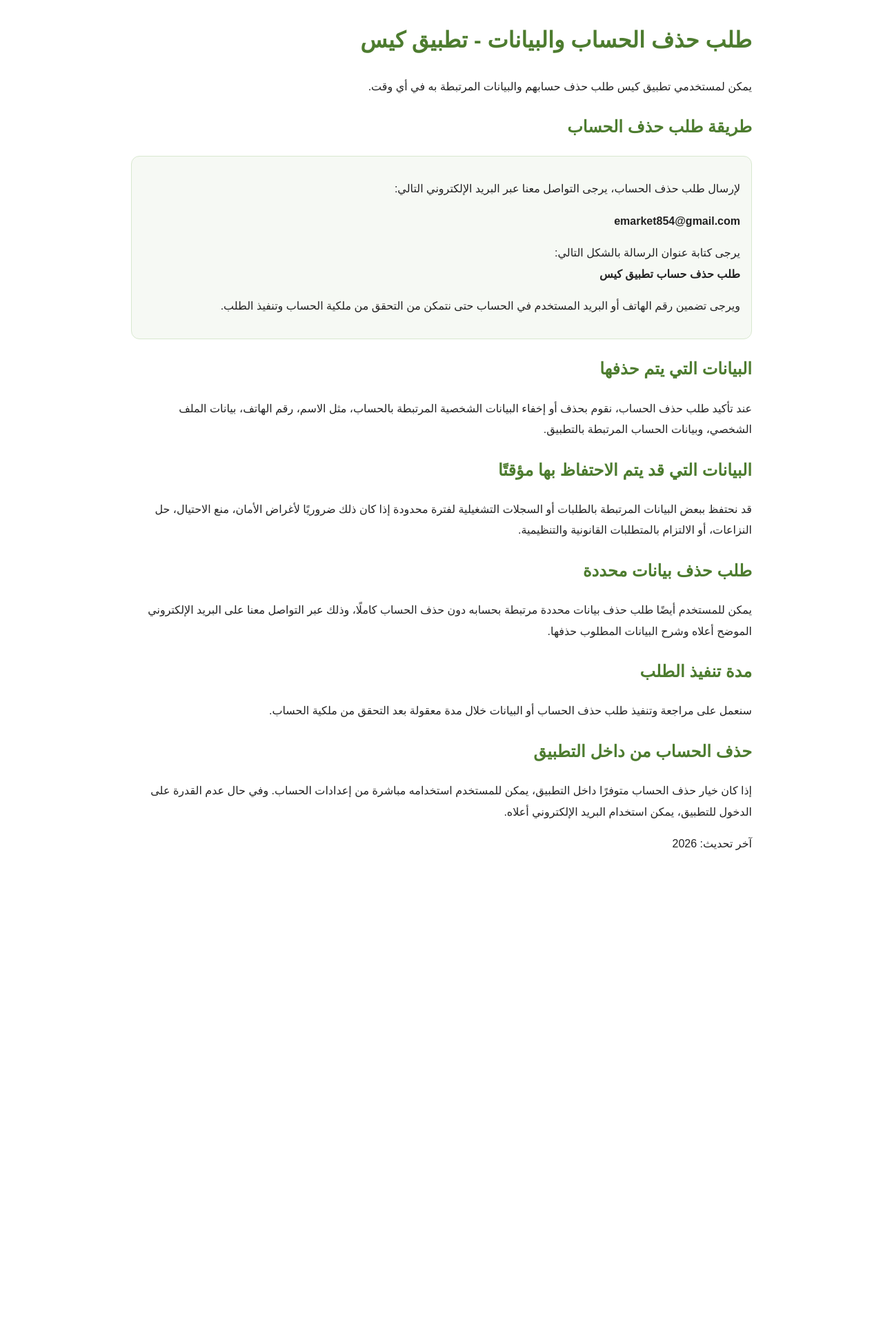
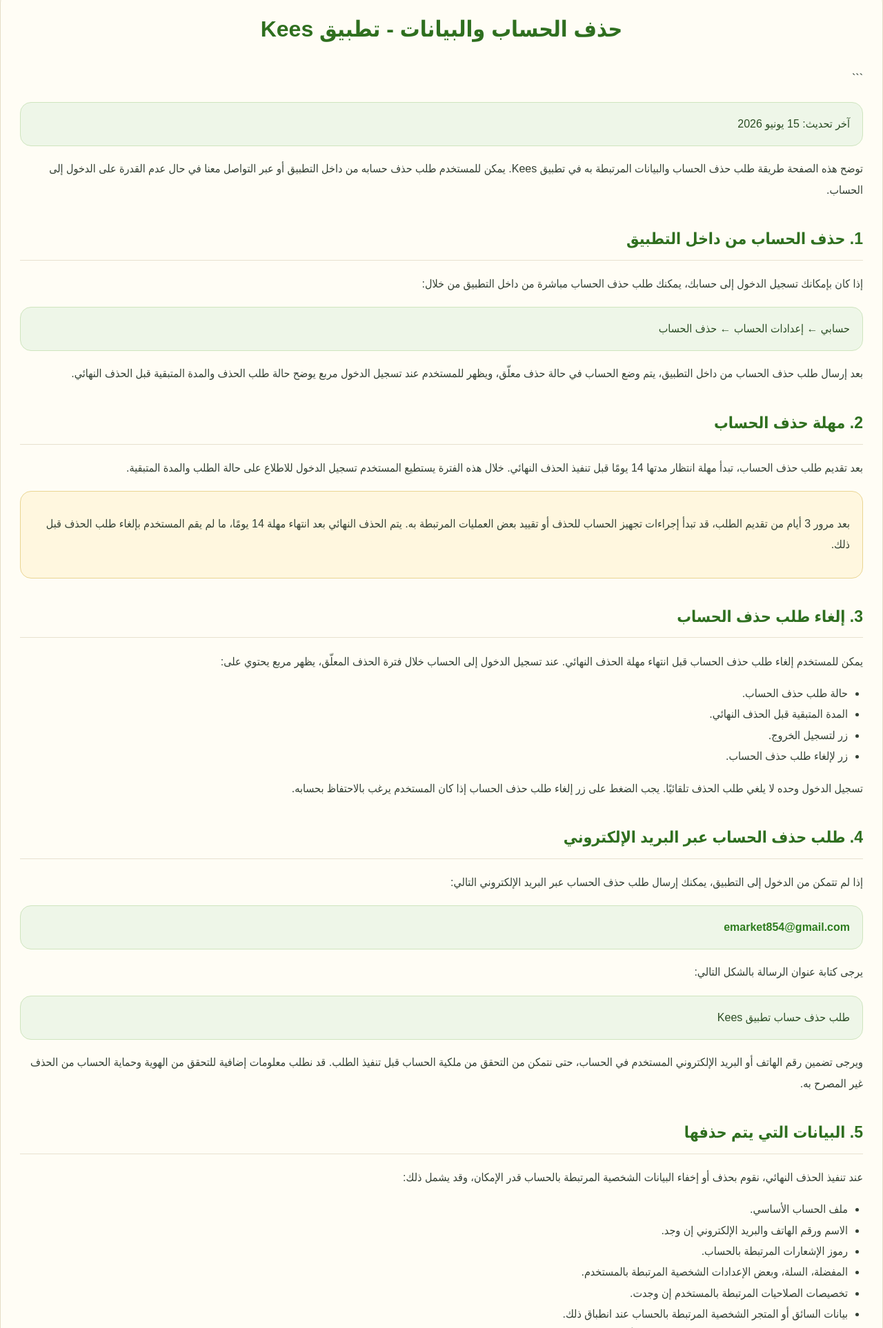
Before and after one commit to KeesApp/kees-privacy-policy, a plain HTML site: page delete-account.html in a window 1280 px wide. Shown: the part 17-1943 px from the top of the page at 69% size. Before the commit the page ends 1296 px from the top, so only its background shows below. Drawn offline with Linux system fonts and the light colour scheme.

Commit message:
Update delete-account page content and styles

````diff
--- a/delete-account.html
+++ b/delete-account.html
@@ -1,93 +1,257 @@
 <!DOCTYPE html>
+
 <html lang="ar" dir="rtl">
 <head>
-  <meta charset="UTF-8">
-  <meta name="viewport" content="width=device-width, initial-scale=1.0">
-  <title>طلب حذف الحساب - تطبيق كيس</title>
+  <meta charset="UTF-8" />
+  <meta name="viewport" content="width=device-width, initial-scale=1.0" />
+  <title>حذف الحساب والبيانات - تطبيق Kees</title>
   <style>
     body {
-      font-family: Arial, sans-serif;
+      margin: 0;
+      font-family: Arial, Tahoma, sans-serif;
       line-height: 1.9;
-      max-width: 900px;
-      margin: 0 auto;
-      padding: 24px;
-      color: #222;
-      background: #fff;
+      color: #1f2f1f;
+      background: #f8f6ec;
     }
 
-    h1, h2 {
-      color: #4d7c2f;
-    }
+```
+.container {
+  max-width: 920px;
+  margin: 0 auto;
+  padding: 32px 18px 60px;
+}
 
-    .box {
-      background: #f6f9f4;
-      border: 1px solid #d8e8cf;
-      padding: 16px;
-      border-radius: 12px;
-    }
+.card {
+  background: #fffdf5;
+  border: 1px solid #e5ddc7;
+  border-radius: 22px;
+  padding: 28px;
+  box-shadow: 0 10px 30px rgba(42, 78, 30, 0.08);
+}
+
+h1 {
+  color: #2f6f1f;
+  margin-top: 0;
+  text-align: center;
+  font-size: 32px;
+}
+
+h2 {
+  color: #2f6f1f;
+  margin-top: 34px;
+  font-size: 23px;
+  border-bottom: 1px solid #e8e1cf;
+  padding-bottom: 8px;
+}
+
+p, li {
+  font-size: 16px;
+  color: #344033;
+}
+
+ul {
+  padding-right: 22px;
+}
+
+.box {
+  background: #eef6e8;
+  border: 1px solid #cfe5bf;
+  padding: 16px 18px;
+  border-radius: 16px;
+  margin: 18px 0;
+  color: #2c4e25;
+}
+
+.warning {
+  background: #fff7df;
+  border: 1px solid #ead593;
+  padding: 16px 18px;
+  border-radius: 16px;
+  margin: 18px 0;
+  color: #4d421c;
+}
+
+.ltr {
+  direction: ltr;
+  unicode-bidi: embed;
+  display: inline-block;
+}
+
+a {
+  color: #2f7d20;
+  text-decoration: none;
+  font-weight: bold;
+}
+
+a:hover {
+  text-decoration: underline;
+}
+
+.footer {
+  margin-top: 35px;
+  text-align: center;
+  color: #687064;
+  font-size: 14px;
+}
+```
+
   </style>
 </head>
 <body>
-  <h1>طلب حذف الحساب والبيانات - تطبيق كيس</h1>
+  <main class="container">
+    <section class="card">
+      <h1>حذف الحساب والبيانات - تطبيق Kees</h1>
+
+```
+  <p class="box">
+    آخر تحديث: 15 يونيو 2026
+  </p>
 
   <p>
-    يمكن لمستخدمي تطبيق كيس طلب حذف حسابهم والبيانات المرتبطة به في أي وقت.
+    توضح هذه الصفحة طريقة طلب حذف الحساب والبيانات المرتبطة به في تطبيق Kees.
+    يمكن للمستخدم طلب حذف حسابه من داخل التطبيق أو عبر التواصل معنا في حال عدم القدرة على الدخول إلى الحساب.
   </p>
 
-  <h2>طريقة طلب حذف الحساب</h2>
+  <h2>1. حذف الحساب من داخل التطبيق</h2>
+  <p>
+    إذا كان بإمكانك تسجيل الدخول إلى حسابك، يمكنك طلب حذف الحساب مباشرة من داخل التطبيق من خلال:
+  </p>
 
-  <div class="box">
+  <p class="box">
+    حسابي ← إعدادات الحساب ← حذف الحساب
+  </p>
+
+  <p>
+    بعد إرسال طلب حذف الحساب من داخل التطبيق، يتم وضع الحساب في حالة حذف معلّق، ويظهر للمستخدم عند تسجيل الدخول
+    مربع يوضح حالة طلب الحذف والمدة المتبقية قبل الحذف النهائي.
+  </p>
+
+  <h2>2. مهلة حذف الحساب</h2>
+  <p>
+    بعد تقديم طلب حذف الحساب، تبدأ مهلة انتظار مدتها 14 يومًا قبل تنفيذ الحذف النهائي.
+    خلال هذه الفترة يستطيع المستخدم تسجيل الدخول للاطلاع على حالة الطلب والمدة المتبقية.
+  </p>
+
+  <div class="warning">
     <p>
-      لإرسال طلب حذف الحساب، يرجى التواصل معنا عبر البريد الإلكتروني التالي:
-    </p>
-
-    <p>
-      <strong>emarket854@gmail.com</strong>
-    </p>
-
-    <p>
-      يرجى كتابة عنوان الرسالة بالشكل التالي:
-      <br>
-      <strong>طلب حذف حساب تطبيق كيس</strong>
-    </p>
-
-    <p>
-      ويرجى تضمين رقم الهاتف أو البريد المستخدم في الحساب حتى نتمكن من التحقق من ملكية الحساب وتنفيذ الطلب.
+      بعد مرور 3 أيام من تقديم الطلب، قد تبدأ إجراءات تجهيز الحساب للحذف أو تقييد بعض العمليات المرتبطة به.
+      يتم الحذف النهائي بعد انتهاء مهلة 14 يومًا، ما لم يقم المستخدم بإلغاء طلب الحذف قبل ذلك.
     </p>
   </div>
 
-  <h2>البيانات التي يتم حذفها</h2>
+  <h2>3. إلغاء طلب حذف الحساب</h2>
+  <p>
+    يمكن للمستخدم إلغاء طلب حذف الحساب قبل انتهاء مهلة الحذف النهائي.
+    عند تسجيل الدخول إلى الحساب خلال فترة الحذف المعلّق، يظهر مربع يحتوي على:
+  </p>
+
+  <ul>
+    <li>حالة طلب حذف الحساب.</li>
+    <li>المدة المتبقية قبل الحذف النهائي.</li>
+    <li>زر لتسجيل الخروج.</li>
+    <li>زر لإلغاء طلب حذف الحساب.</li>
+  </ul>
 
   <p>
-    عند تأكيد طلب حذف الحساب، نقوم بحذف أو إخفاء البيانات الشخصية المرتبطة بالحساب، مثل الاسم، رقم الهاتف، بيانات الملف الشخصي، وبيانات الحساب المرتبطة بالتطبيق.
+    تسجيل الدخول وحده لا يلغي طلب الحذف تلقائيًا. يجب الضغط على زر إلغاء طلب حذف الحساب إذا كان المستخدم يرغب بالاحتفاظ بحسابه.
   </p>
 
-  <h2>البيانات التي قد يتم الاحتفاظ بها مؤقتًا</h2>
-
+  <h2>4. طلب حذف الحساب عبر البريد الإلكتروني</h2>
   <p>
-    قد نحتفظ ببعض البيانات المرتبطة بالطلبات أو السجلات التشغيلية لفترة محدودة إذا كان ذلك ضروريًا لأغراض الأمان، منع الاحتيال، حل النزاعات، أو الالتزام بالمتطلبات القانونية والتنظيمية.
+    إذا لم تتمكن من الدخول إلى التطبيق، يمكنك إرسال طلب حذف الحساب عبر البريد الإلكتروني التالي:
   </p>
 
-  <h2>طلب حذف بيانات محددة</h2>
-
-  <p>
-    يمكن للمستخدم أيضًا طلب حذف بيانات محددة مرتبطة بحسابه دون حذف الحساب كاملًا، وذلك عبر التواصل معنا على البريد الإلكتروني الموضح أعلاه وشرح البيانات المطلوب حذفها.
-  </p>
-
-  <h2>مدة تنفيذ الطلب</h2>
-
-  <p>
-    سنعمل على مراجعة وتنفيذ طلب حذف الحساب أو البيانات خلال مدة معقولة بعد التحقق من ملكية الحساب.
-  </p>
-
-  <h2>حذف الحساب من داخل التطبيق</h2>
-
-  <p>
-    إذا كان خيار حذف الحساب متوفرًا داخل التطبيق، يمكن للمستخدم استخدامه مباشرة من إعدادات الحساب. وفي حال عدم القدرة على الدخول للتطبيق، يمكن استخدام البريد الإلكتروني أعلاه.
+  <p class="box">
+    <a href="mailto:emarket854@gmail.com" class="ltr">emarket854@gmail.com</a>
   </p>
 
   <p>
-    آخر تحديث: 2026
+    يرجى كتابة عنوان الرسالة بالشكل التالي:
   </p>
+
+  <p class="box">
+    طلب حذف حساب تطبيق Kees
+  </p>
+
+  <p>
+    ويرجى تضمين رقم الهاتف أو البريد الإلكتروني المستخدم في الحساب، حتى نتمكن من التحقق من ملكية الحساب قبل تنفيذ الطلب.
+    قد نطلب معلومات إضافية للتحقق من الهوية وحماية الحساب من الحذف غير المصرح به.
+  </p>
+
+  <h2>5. البيانات التي يتم حذفها</h2>
+  <p>
+    عند تنفيذ الحذف النهائي، نقوم بحذف أو إخفاء البيانات الشخصية المرتبطة بالحساب قدر الإمكان، وقد يشمل ذلك:
+  </p>
+
+  <ul>
+    <li>ملف الحساب الأساسي.</li>
+    <li>الاسم ورقم الهاتف والبريد الإلكتروني إن وجد.</li>
+    <li>رموز الإشعارات المرتبطة بالحساب.</li>
+    <li>المفضلة، السلة، وبعض الإعدادات الشخصية المرتبطة بالمستخدم.</li>
+    <li>تخصيصات الصلاحيات المرتبطة بالمستخدم إن وجدت.</li>
+    <li>بيانات السائق أو المتجر الشخصية المرتبطة بالحساب عند انطباق ذلك.</li>
+    <li>الصور أو الملفات الشخصية التي يمكن حذفها دون التأثير على سجلات تشغيلية أو قانونية ضرورية.</li>
+  </ul>
+
+  <h2>6. البيانات التي قد يتم الاحتفاظ بها</h2>
+  <p>
+    قد نحتفظ ببعض البيانات لفترة ضرورية إذا كانت مطلوبة لأغراض تشغيلية أو قانونية أو محاسبية أو لمنع الاحتيال أو حل النزاعات.
+    قد يشمل ذلك:
+  </p>
+
+  <ul>
+    <li>سجلات الطلبات والمعاملات.</li>
+    <li>السجلات المالية الخاصة بالمتاجر أو السائقين أو التطبيق.</li>
+    <li>سجلات الدعم أو الشكاوى عند الحاجة.</li>
+    <li>سجلات إدارية ضرورية لحماية النظام ومنع إساءة الاستخدام.</li>
+  </ul>
+
+  <p>
+    عند الاحتفاظ بهذه البيانات، نحاول تقليل البيانات الشخصية المباشرة قدر الإمكان أو إخفاءها عندما يكون ذلك مناسبًا.
+  </p>
+
+  <h2>7. حذف بيانات محددة بدون حذف الحساب</h2>
+  <p>
+    يمكن للمستخدم طلب حذف بيانات محددة مرتبطة بحسابه دون حذف الحساب كاملًا، وذلك عبر التواصل معنا على البريد الإلكتروني:
+    <a href="mailto:emarket854@gmail.com" class="ltr">emarket854@gmail.com</a>
+  </p>
+
+  <p>
+    يرجى توضيح البيانات المطلوب حذفها، مثل صورة معينة أو معلومة شخصية محددة، وسنراجع الطلب وفقًا لطبيعة البيانات ومتطلبات تشغيل الخدمة.
+  </p>
+
+  <h2>8. مدة معالجة الطلبات عبر البريد</h2>
+  <p>
+    سنعمل على مراجعة طلبات حذف الحساب أو البيانات خلال مدة معقولة بعد التحقق من ملكية الحساب.
+    قد تختلف مدة المعالجة حسب نوع البيانات وطبيعة الطلب والمتطلبات التشغيلية أو القانونية.
+  </p>
+
+  <h2>9. سياسة الخصوصية</h2>
+  <p>
+    لمزيد من التفاصيل حول البيانات التي يجمعها تطبيق Kees وكيفية استخدامها وحمايتها، يمكنك مراجعة سياسة الخصوصية من الرابط التالي:
+  </p>
+
+  <p class="box">
+    <a href="https://keesapp.github.io/kees-privacy-policy/" target="_blank" rel="noopener">
+      سياسة الخصوصية لتطبيق Kees
+    </a>
+  </p>
+
+  <h2>10. التواصل معنا</h2>
+  <p>
+    لأي استفسار بخصوص حذف الحساب أو البيانات، يمكن التواصل معنا عبر:
+  </p>
+
+  <p class="box">
+    <a href="mailto:emarket854@gmail.com" class="ltr">emarket854@gmail.com</a>
+  </p>
+
+  <p class="footer">
+    © 2026 Kees. جميع الحقوق محفوظة.
+  </p>
+</section>
+```
+
+  </main>
 </body>
 </html>
````
